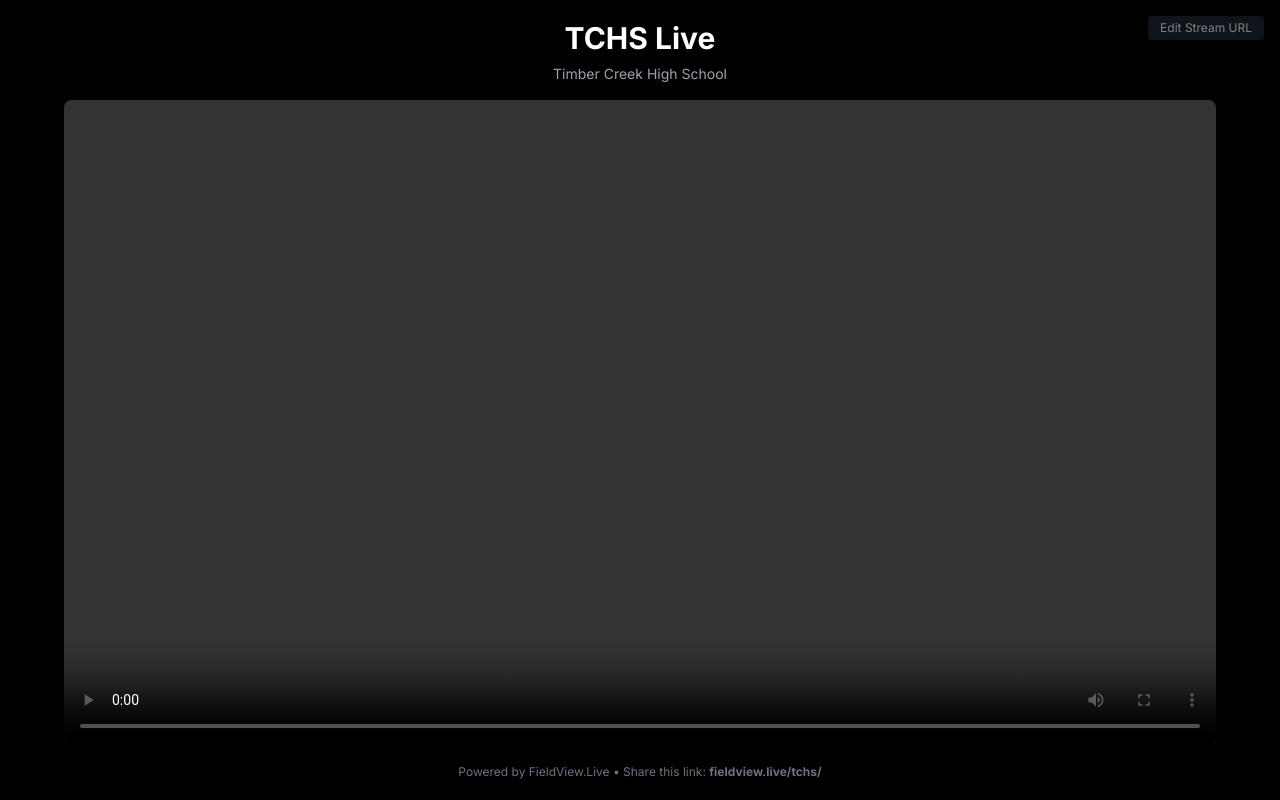
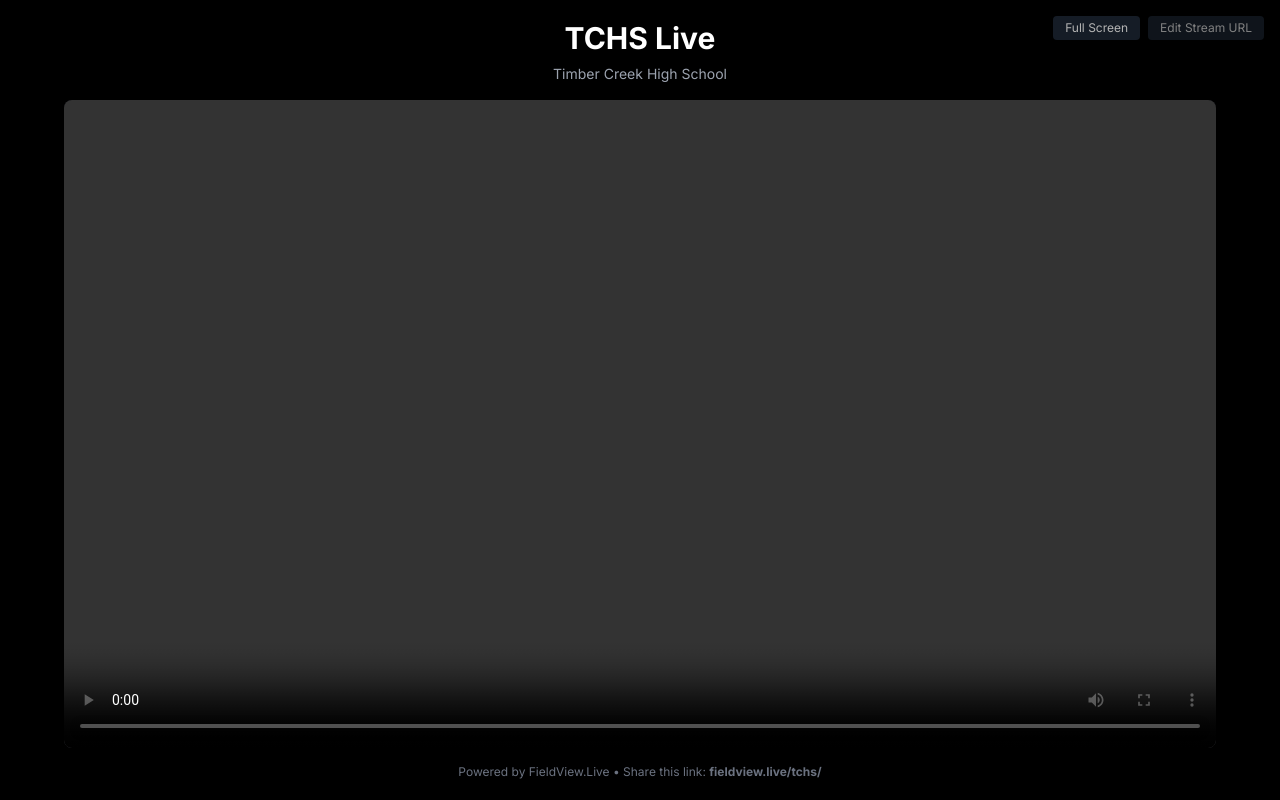
Before and after one commit to YOLOVibeCode/fieldview-live, a Next.js app in the folder apps/web/: page /tchs in a window 1280 px wide. Built offline with nearby package versions, Linux system fonts and the light colour scheme; no server answers.

Commit message:
feat(tchs): Add full screen toggle button

```diff
--- a/apps/web/app/tchs/page.tsx
+++ b/apps/web/app/tchs/page.tsx
@@ -9,12 +9,14 @@ const ADMIN_PASSWORD = 'tchs2026'; // Simple password protection
 
 export default function TchsPage() {
   const videoRef = useRef<HTMLVideoElement>(null);
+  const playerContainerRef = useRef<HTMLDivElement>(null);
   const [streamUrl, setStreamUrl] = useState('');
   const [inputUrl, setInputUrl] = useState('');
   const [password, setPassword] = useState('');
   const [isEditing, setIsEditing] = useState(false);
   const [status, setStatus] = useState<'loading' | 'playing' | 'offline' | 'error'>('loading');
   const [message, setMessage] = useState('');
+  const [isFullscreen, setIsFullscreen] = useState(false);
 
   useEffect(() => {
     // Load current stream URL from server
@@ -86,6 +88,58 @@ export default function TchsPage() {
       });
     }
   }
+
+  async function toggleFullscreen(): Promise<void> {
+    const container = playerContainerRef.current;
+    if (!container) return;
+
+    const doc = document as Document & {
+      webkitExitFullscreen?: () => Promise<void> | void;
+      webkitFullscreenElement?: Element | null;
+    };
+    const el = container as HTMLDivElement & {
+      webkitRequestFullscreen?: () => Promise<void> | void;
+    };
+
+    const activeFullscreenElement = doc.fullscreenElement ?? doc.webkitFullscreenElement ?? null;
+
+    if (activeFullscreenElement) {
+      if (document.exitFullscreen) {
+        await document.exitFullscreen();
+        return;
+      }
+      if (doc.webkitExitFullscreen) {
+        await doc.webkitExitFullscreen();
+      }
+      return;
+    }
+
+    if (el.requestFullscreen) {
+      await el.requestFullscreen();
+      return;
+    }
+    if (el.webkitRequestFullscreen) {
+      await el.webkitRequestFullscreen();
+    }
+  }
+
+  useEffect(() => {
+    function onFullscreenChange() {
+      const doc = document as Document & { webkitFullscreenElement?: Element | null };
+      const active = Boolean(doc.fullscreenElement ?? doc.webkitFullscreenElement);
+      setIsFullscreen(active);
+    }
+
+    document.addEventListener('fullscreenchange', onFullscreenChange);
+    // Safari
+    document.addEventListener('webkitfullscreenchange', onFullscreenChange as EventListener);
+    onFullscreenChange();
+
+    return () => {
+      document.removeEventListener('fullscreenchange', onFullscreenChange);
+      document.removeEventListener('webkitfullscreenchange', onFullscreenChange as EventListener);
+    };
+  }, []);
 
   async function handleSaveUrl() {
     if (!inputUrl.trim()) {
@@ -184,13 +238,25 @@ export default function TchsPage() {
 
       {/* Quick Edit Button (always visible) */}
       {!isEditing && (
+        <div className="fixed top-4 right-4 flex items-center gap-2 z-50">
+          <button
+            onClick={() => {
+              void toggleFullscreen();
+            }}
+            className="px-3 py-1 bg-gray-800 text-white text-xs rounded opacity-70 hover:opacity-100"
+            data-testid="btn-fullscreen"
+            aria-label={isFullscreen ? 'Exit full screen' : 'Enter full screen'}
+          >
+            {isFullscreen ? 'Exit Full Screen' : 'Full Screen'}
+          </button>
           <button
             onClick={() => setIsEditing(true)}
-          className="fixed top-4 right-4 px-3 py-1 bg-gray-800 text-white text-xs rounded opacity-50 hover:opacity-100 z-50"
+            className="px-3 py-1 bg-gray-800 text-white text-xs rounded opacity-50 hover:opacity-100"
             data-testid="btn-open-edit"
           >
             Edit Stream URL
           </button>
+        </div>
       )}
 
       {/* Main Content */}
@@ -203,7 +269,12 @@ export default function TchsPage() {
           </div>
 
           {/* Video Player */}
-          <div className="relative w-full bg-gray-900 rounded-lg overflow-hidden" style={{ paddingBottom: '56.25%' }}>
+          <div
+            ref={playerContainerRef}
+            className="relative w-full bg-gray-900 rounded-lg overflow-hidden"
+            style={{ paddingBottom: '56.25%' }}
+            data-testid="container-player"
+          >
             {status === 'offline' && (
               <div className="absolute inset-0 flex items-center justify-center">
                 <div className="text-center text-white">
@@ -214,6 +285,7 @@ export default function TchsPage() {
                   <button
                     onClick={() => setIsEditing(true)}
                     className="px-4 py-2 bg-gray-700 text-white text-sm rounded hover:bg-gray-600"
+                    data-testid="btn-set-stream"
                   >
                     Set Stream URL
                   </button>
@@ -229,6 +301,7 @@ export default function TchsPage() {
                   <button
                     onClick={() => setIsEditing(true)}
                     className="px-4 py-2 bg-blue-600 text-white text-sm rounded hover:bg-blue-700"
+                    data-testid="btn-update-stream"
                   >
                     Update Stream URL
                   </button>
```
Lines whose indentation alone changed are shown as unchanged.
